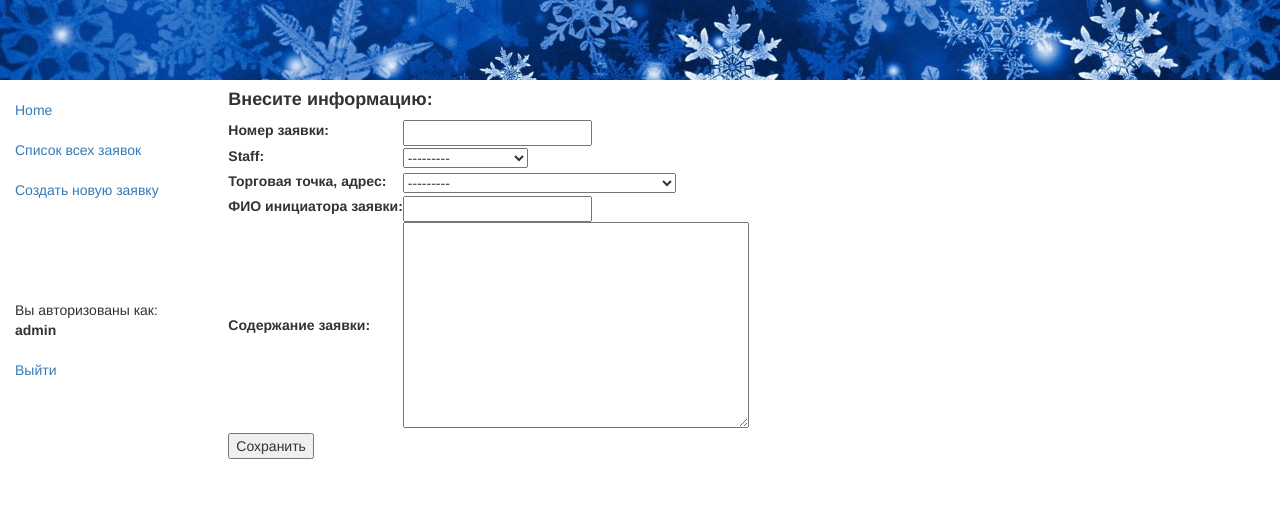
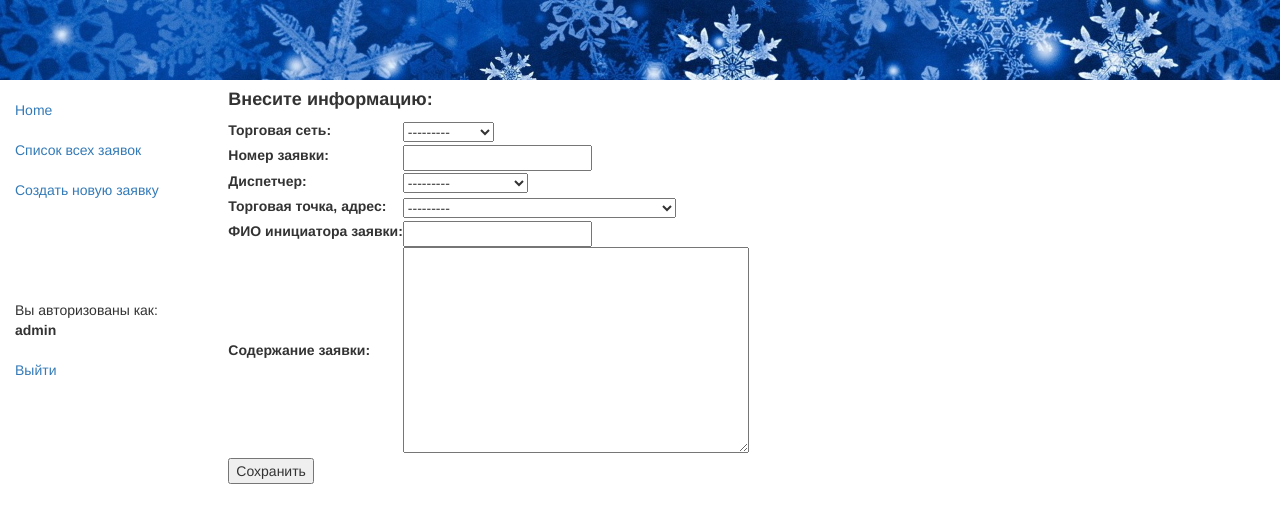
Before and after one commit to Igor-987/Sneg_Recs, a Django app: page /app/rec/create/ in a window 1280 px wide. Shown: the top 523 px of the page. Run offline with Django 3.2, Linux system fonts and the light colour scheme; a user stored in the database is signed in; data comes from the database, SQL or seed files in the repository; both versions use the stored data as it was after the commit; some libraries are stand-ins or nearby versions.

Commit message:
Добавил торговые сети

```diff
--- a/app/admin.py
+++ b/app/admin.py
@@ -1,9 +1,10 @@
 from django.contrib import admin
-from .models import Status, Trouble, Tech, Store, Rec
+from .models import Status, Trouble, Tech, Store, Rec, Retail
 admin.site.register(Status)
 admin.site.register(Trouble)
 admin.site.register(Tech)
 admin.site.register(Store)
+admin.site.register(Retail)
 # admin.site.register(Rec) # пока отключим
 
 # Define the admin class
--- a/app/forms.py
+++ b/app/forms.py
@@ -1,6 +1,6 @@
 from django import forms
 import datetime
-from .models import Status, Trouble, Tech, Store, Rec
+from .models import Status, Trouble, Tech, Store, Rec, Retail
 from django.forms import DateTimeInput, TimeInput, NumberInput, HiddenInput, MultipleHiddenInput, DateInput, SelectDateWidget, SplitDateTimeWidget, Select, SplitHiddenDateTimeWidget
 
 class Upd1(forms.ModelForm):
--- a/app/models.py
+++ b/app/models.py
@@ -13,12 +13,12 @@ class Status(models.Model):
         return self.name
 
 
-# class Staff(models.Model):
+class Retail(models.Model):
 
-    # name = models.CharField(max_length=64, help_text="Диспетчер")
+    name = models.CharField(max_length=64, help_text="Торговая сеть")
 
-    # def __str__(self):
-        # return self.name
+    def __str__(self):
+        return self.name
 
 
 class Trouble(models.Model):
@@ -41,6 +41,7 @@ class Store(models.Model):
 
     name = models.CharField(max_length=96, help_text="Торговая точка, адрес")
 
+
     def __str__(self):
         return self.name
 
@@ -50,9 +51,10 @@ class Rec(models.Model):
     Это модель заявки
     """
     status = models.ForeignKey(Status, null=True, on_delete=models.SET_NULL, default=4, verbose_name="Статус заявки")
+    retail = models.ForeignKey(Retail, null=True, on_delete=models.SET_NULL, verbose_name="Торговая сеть")
     rec_date = models.DateField(auto_now_add=True, verbose_name="Дата создания заявки")
     rec_time = models.TimeField(auto_now_add=True, verbose_name="Время создания заявки")
-    staff = models.ForeignKey(User, null=True, on_delete=models.SET_NULL)
+    staff = models.ForeignKey(User, null=True, on_delete=models.SET_NULL, verbose_name="Диспетчер")
     customer = models.CharField(max_length=100, verbose_name="ФИО инициатора заявки")
     rec_num = models.CharField(verbose_name='Номер заявки', max_length=12)
     store = models.ForeignKey(Store, null=True, on_delete=models.SET_NULL, verbose_name="Торговая точка, адрес")
--- a/app/views.py
+++ b/app/views.py
@@ -7,7 +7,7 @@ from django.urls import reverse_lazy
 from django.contrib.auth.mixins import LoginRequiredMixin
 from django.contrib.auth.mixins import PermissionRequiredMixin
 from django import forms
-from .models import Status, Trouble, Tech, Store, Rec
+from .models import Status, Retail, Tech, Store, Rec
 from django.forms import DateTimeInput, HiddenInput, MultipleHiddenInput, DateInput, SelectDateWidget, \
     SplitDateTimeWidget, Select, SplitHiddenDateTimeWidget
 from django.forms import ModelForm
@@ -63,7 +63,7 @@ class RecDetailView(PermissionRequiredMixin, generic.DetailView):
 class RecCreate(PermissionRequiredMixin, CreateView):
     model = Rec
     permission_required = 'app.can_create_update'
-    fields = ['rec_num', 'staff', 'store', 'customer', 'description']
+    fields = ['retail', 'rec_num', 'staff', 'store', 'customer', 'description']
 
 
 class RecUpdate1(PermissionRequiredMixin, UpdateView):
```
Also changed, not shown: app/templates/app/rec_detail.html (+5 -4 lines), app/templates/rec_list.html (+6 -5 lines), app/migrations/0028_auto_20210329_1212.py (added), db.sqlite3, media/images/42000182___015946_RtRCxAd.jpg (added).
